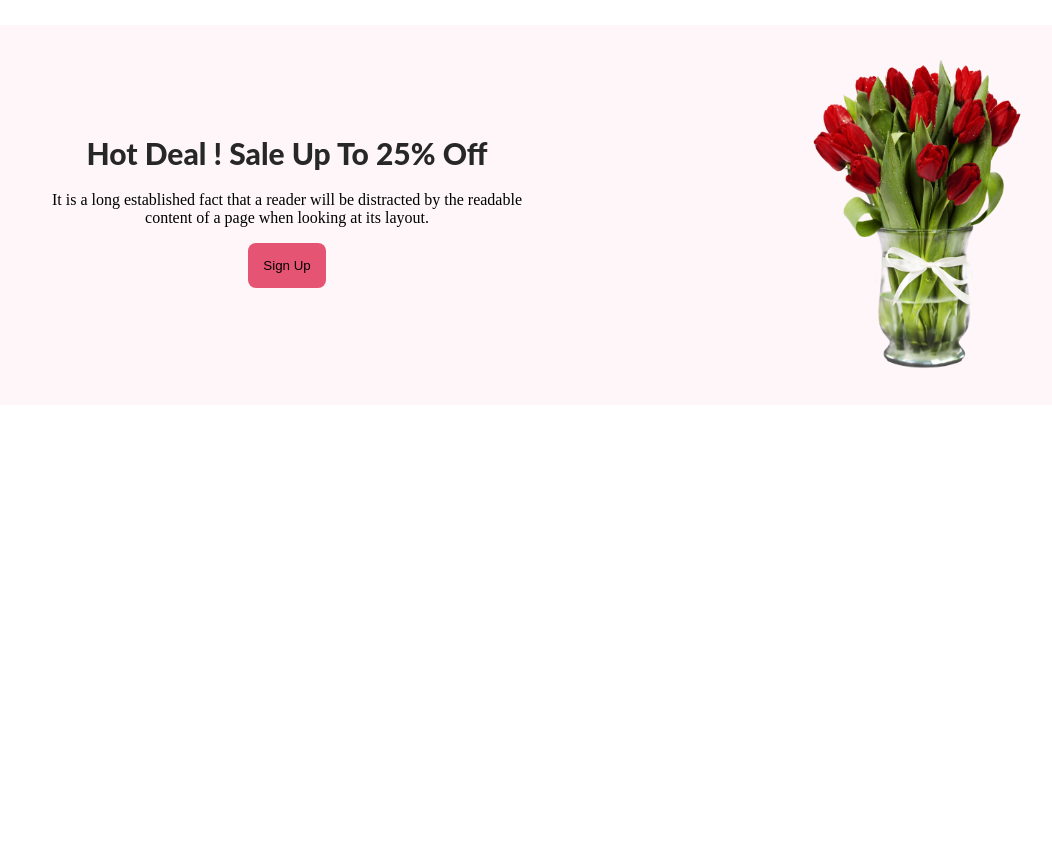
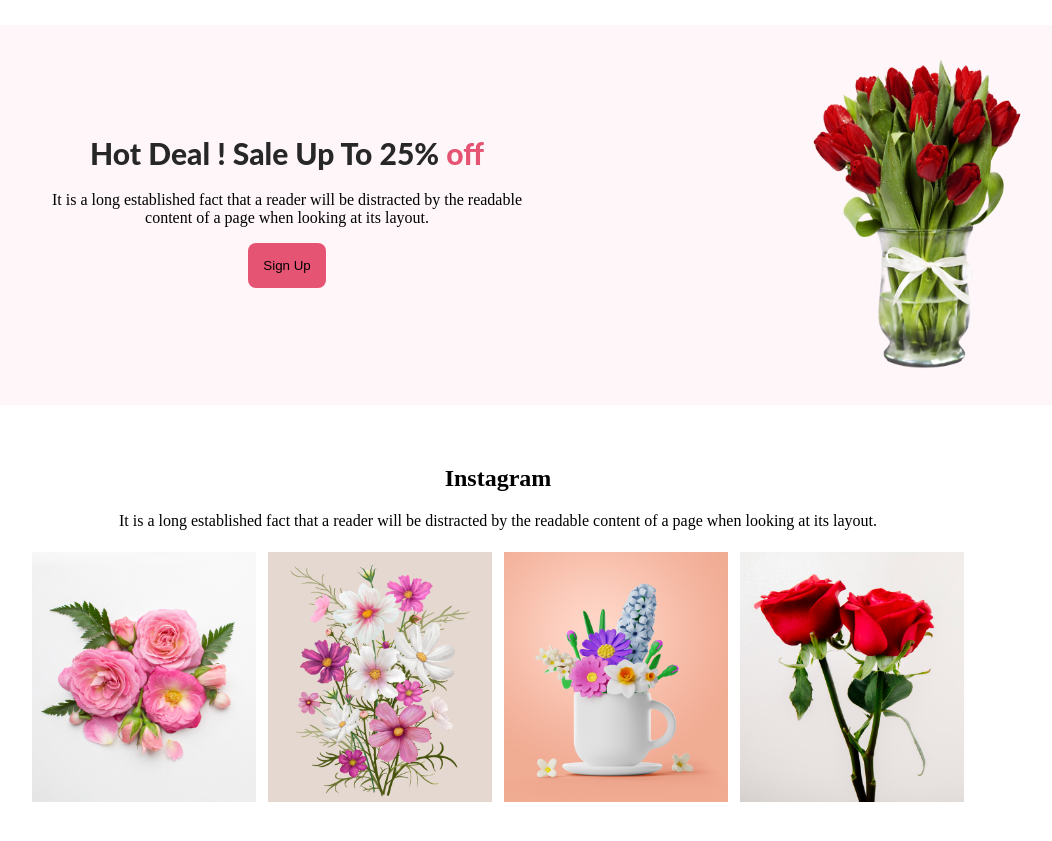
Before and after one commit to Aminul-2020/flower-shop-assignment, a plain HTML site: page index.html in a window 1280 px wide. Shown: the part 1300-2141 px from the top of the page, without its empty margins (142-1194 px from the left). Before the commit the page ends 1835 px from the top, so only its background shows below. Drawn offline with Linux system fonts and the light colour scheme.

Commit message:
insta section add

```diff
--- a/index.html
+++ b/index.html
@@ -59,11 +59,26 @@
         </section>
         <section class=section-3>
                 <div class="section-3-des">
-                    <h5 class="section-3-title">Hot Deal ! Sale Up To 25% Off</h5>
+                    <h5 class="section-3-title">Hot Deal ! Sale Up To 25% <span class="off">off</span> </h5>
                     <p section-3-para>It is a long established fact that a reader will be distracted by the readable content of a page when looking at its layout.</p>
                     <button class="button-primary">Sign Up</button>
                 </div>
                 <img class="section-3-pic" src="flower-shop-assignment-main/Flower Asset/pngwing 8.png" alt="">
+
+        </section>
+        <section class="insta">
+            <h2>
+                Instagram
+            </h2>
+            <p>
+                It is a long established fact that a reader will be distracted by the readable content of a page when looking at its layout.
+            </p>
+            <div class="insta-flower">
+                <img class="insta-img" src="flower-shop-assignment-main/Flower Asset/Flower 01.png" alt="">
+                <img class="insta-img" src="flower-shop-assignment-main/Flower Asset/Rectangle 4.png" alt="">
+                <img class="insta-img" src="flower-shop-assignment-main/Flower Asset/Rectangle 5.png" alt="">
+                <img class="insta-img" src="flower-shop-assignment-main/Flower Asset/Rectangle 6.png" alt="">
+            </div>
 
         </section>
 
--- a/style.css
+++ b/style.css
@@ -151,3 +151,23 @@ padding: 0;
 height: 320px;
 margin-top: 30px;
 }
+.off{
+    color: #E55473;
+}
+/*isntagram section starts*/
+.insta{
+    margin: 60px 0 160px;
+    text-align: center;
+
+
+}
+.insta-flower{
+    display: flex;
+    justify-content: space-between;
+    margin:0 160px;
+}
+.insta-img{
+    height:250px;
+    width:230px;
+    margin: 6px;
+}
```
